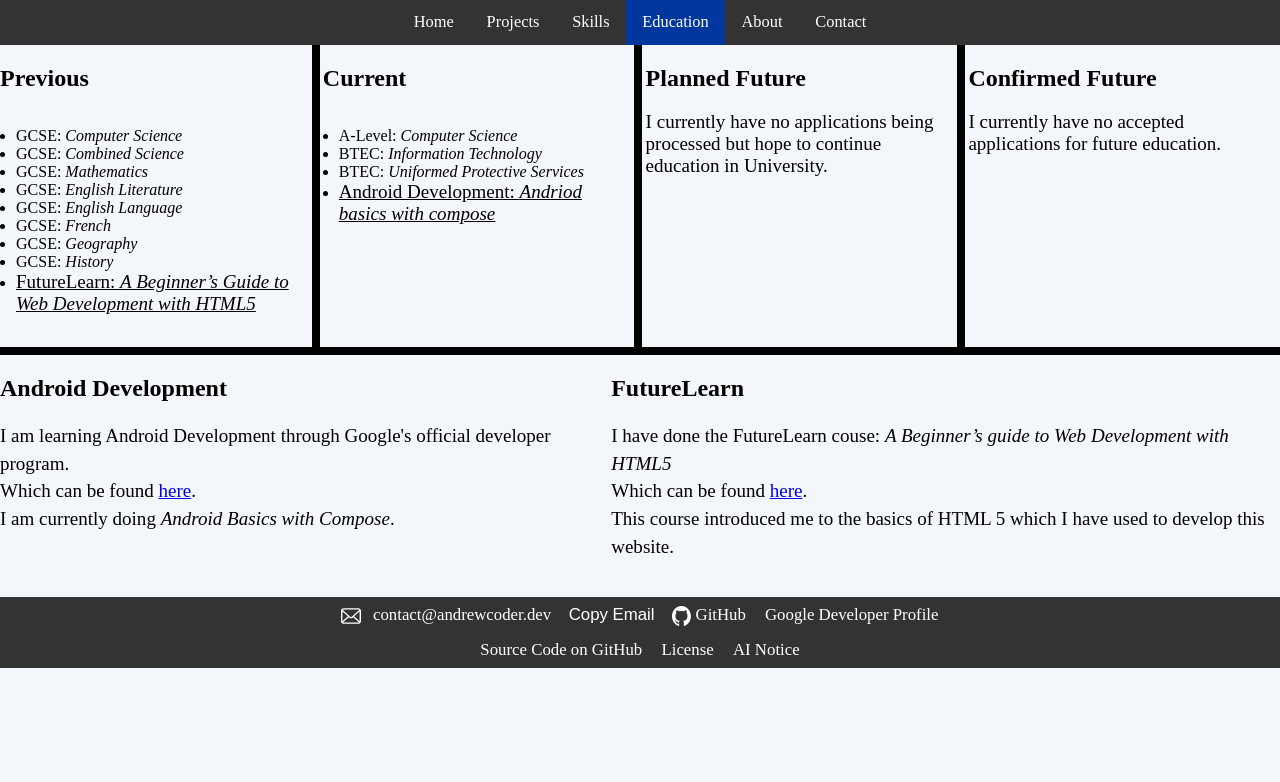
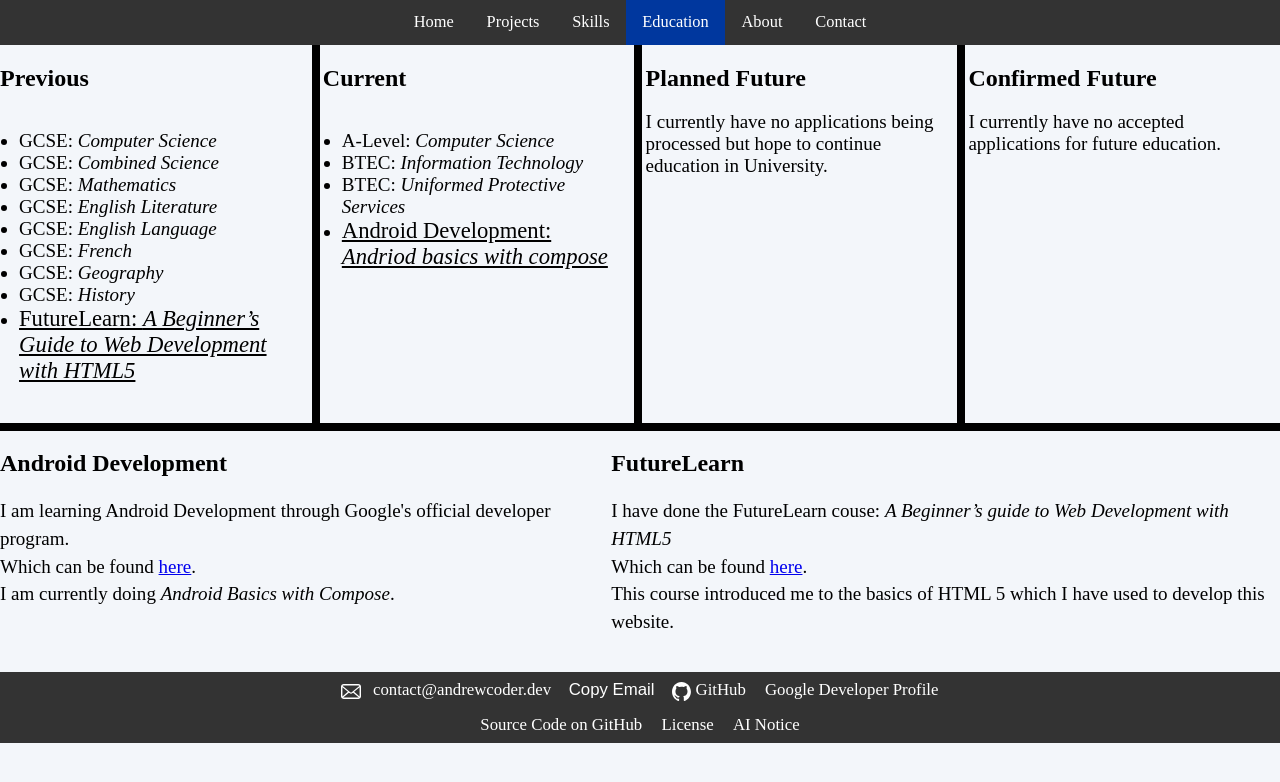
Before and after one commit to Andrew-Dev-Coder/Portfolio, a Jekyll site: the page built from Pages/OtherPages/education.html, in a window 1280 px wide. Shown: the top 782 px of the page. Built offline with Jekyll 4.4.1, drawn with Linux system fonts in a browser that asks for light colours.

Commit message:
Update education.html

```diff
--- a/Pages/OtherPages/education.html
+++ b/Pages/OtherPages/education.html
@@ -14,7 +14,7 @@
         <!-- START PREVIOUS -->
         <section class="education">
             <h1>Previous</h1>
-            <ul>
+            <ul class="list">
                 <li>GCSE: <em>Computer Science</em></li>
                 <li>GCSE: <em>Combined Science</em> </li>
                 <li>GCSE: <em>Mathematics</em> </li>
@@ -30,7 +30,7 @@
         <!-- START CURRENT-->
         <section class="education">
             <h1>Current</h1>
-            <ul>
+            <ul class="list">
                 <li> A-Level: <em>Computer Science</em> </li>
                 <li> BTEC: <em>Information Technology</em> </li>
                 <li> BTEC: <em>Uniformed Protective Services</em> </li>
```
